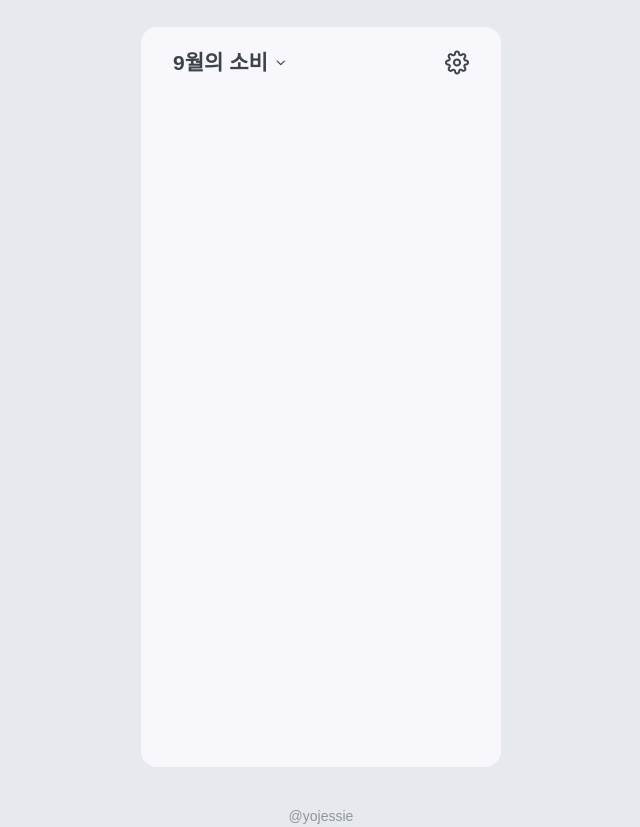
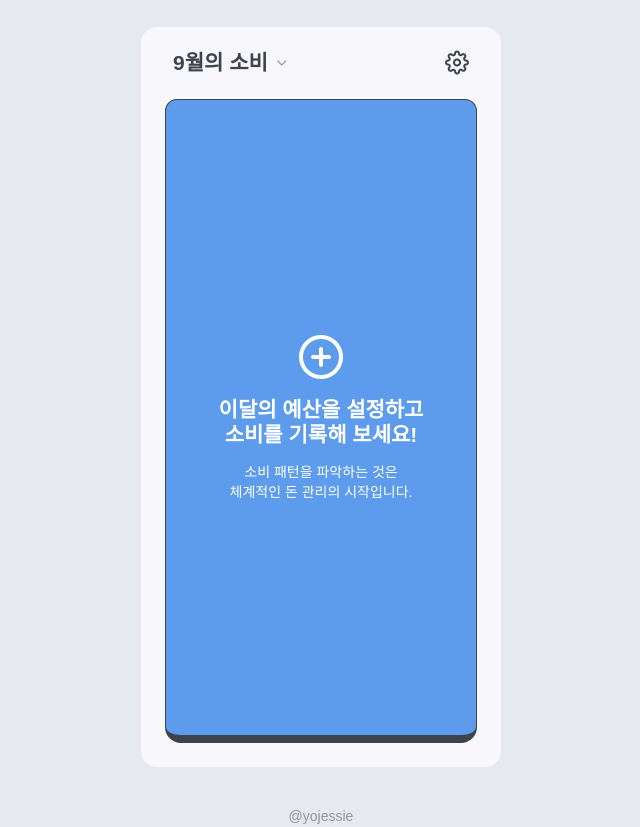
Before and after one commit to yojessie/momey-manager, a website: page index.html in a window 1280 px wide. Shown: the part 3-830 px from the top of the page, without its empty margins (319-959 px from the left). Drawn offline with Linux system fonts and the light colour scheme; files whose address does not match are found by name; a web font is replaced by a local one.

Commit message:
style a intro page

```diff
--- a/index.html
+++ b/index.html
@@ -33,15 +33,28 @@
     <section class="app">
       <h1 class="app-title">Money Manager</h1>
       <div class="window">
+        <!-- GNB -->
         <header class="gnb">
-          <div class="gnb-title">
+          <button class="gnb-title">
             <h2>9월의 소비</h2>
             <i class="icon-chevron-down"></i>
-          </div>
+          </button>
           <button class="gnb-setting">
             <i class="icon-settings"></i>
           </button>
         </header>
+        <!-- INTRO -->
+        <div class="intro">
+          <button class="intro-add">
+            <i class="icon-plus-circle"></i>
+          </button>
+          <h3 class="intro-title">
+            이달의 예산을 설정하고<br />소비를 기록해 보세요!
+          </h3>
+          <p class="intro-subtxt">
+            소비 패턴을 파악하는 것은<br />체계적인 돈 관리의 시작입니다.
+          </p>
+        </div>
       </div>
       <a href="https://github.com/yojessie" class="app-auther">@yojessie</a>
     </section>
--- a/styles/base/_normalize.scss
+++ b/styles/base/_normalize.scss
@@ -402,10 +402,6 @@ button {
 
 button {
   padding: 0;
-
-  i {
-    font-size: 24px;
-  }
 }
 
 ul,
@@ -417,3 +413,7 @@ ol {
 address {
   font-style: normal;
 }
+
+i {
+  font-size: 24px;
+}
--- a/styles/layout/_background.scss
+++ b/styles/layout/_background.scss
@@ -18,6 +18,8 @@ body {
   }
 
   .window {
+    @include flex;
+    flex-direction: column;
     width: 100%;
     height: 100%;
     padding: 0 24px 24px 24px;
--- a/styles/layout/_gnb.scss
+++ b/styles/layout/_gnb.scss
@@ -11,6 +11,11 @@
       @include font-large;
       margin-right: 6px;
     }
+
+    i {
+      font-size: 16px;
+      color: $black50;
+    }
   }
 
   &-setting {
@@ -19,7 +24,7 @@
     height: 40px;
 
     &:hover {
-      animation: rotation 500ms ease-in-out;
+      animation: rotation 800ms;
     }
   }
 }
--- /dev/null
+++ b/styles/layout/_intro.scss
@@ -0,0 +1,32 @@
+.intro {
+  @include flex;
+  flex-direction: column;
+  flex-grow: 1;
+  width: 100%;
+  height: auto;
+  padding: 24px 16px;
+  color: $white;
+  background-color: $blue;
+  border: 1px solid $black;
+  border-bottom: 8px solid $black;
+  border-radius: 12px 12px 16px 16px;
+
+  &-add {
+    i {
+      font-size: 48px;
+      color: $white;
+    }
+
+    margin-bottom: 16px;
+  }
+
+  &-title {
+    @include font-large;
+    margin-bottom: 16px;
+    color: $white;
+  }
+
+  &-subtxt {
+    color: $white;
+  }
+}
--- a/styles/main.scss
+++ b/styles/main.scss
@@ -9,3 +9,4 @@
 
 @import './layout/background';
 @import './layout/gnb';
+@import './layout/intro';
```
Also changed, not shown: style.css, 1 other file.
